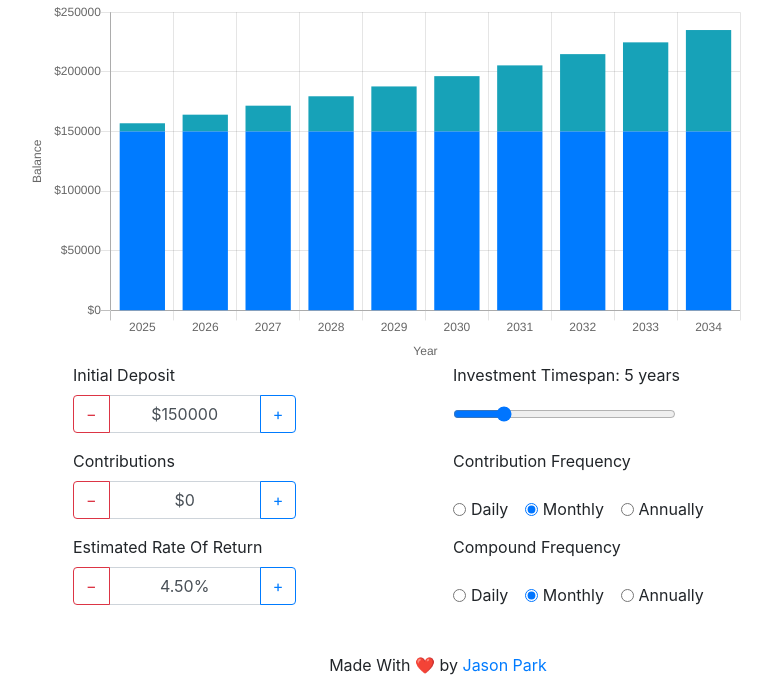
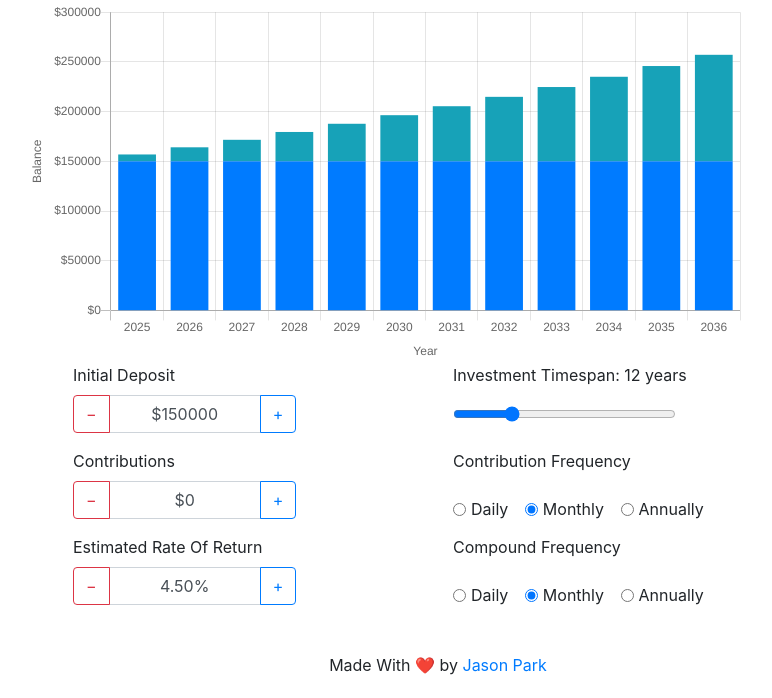
Before and after one commit to jeff-hamm/jeff-hamm.github.io, a plain HTML site: page compound/home.html in a window 1280 px wide. Shown: the part 102-800 px from the top of the page, without its empty margins (202-974 px from the left). Drawn offline with nearby package versions, Linux system fonts and the light colour scheme.

Commit message:
updated height

```diff
--- a/compound/home.html
+++ b/compound/home.html
@@ -79,7 +79,7 @@
         <div class="col-md-4">
           <div class="form-group">
             <label for="investmentTimespan">Investment Timespan</label>:
-            <span id="investmentTimespanText">5 years </span>
+            <span id="investmentTimespanText">12 years </span>
 
             <div class="row">
               <div class="input-group col-md-8 col-sm-10">
@@ -91,7 +91,7 @@
                   min="2"
                   max="50"
                   step="1"
-                  value="10"
+                  value="12"
                 />
               </div>
             </div>
```
